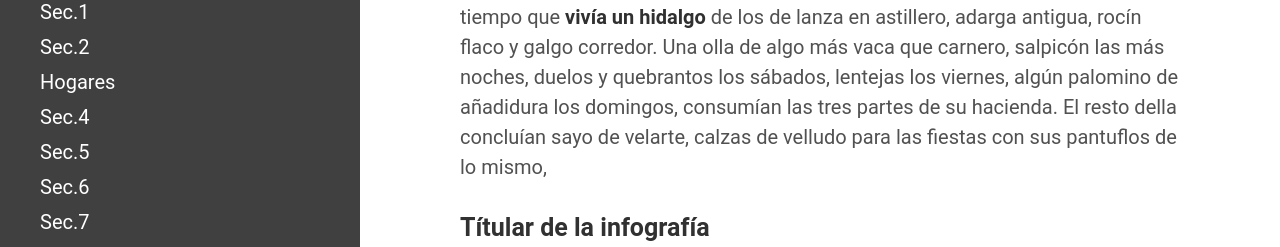
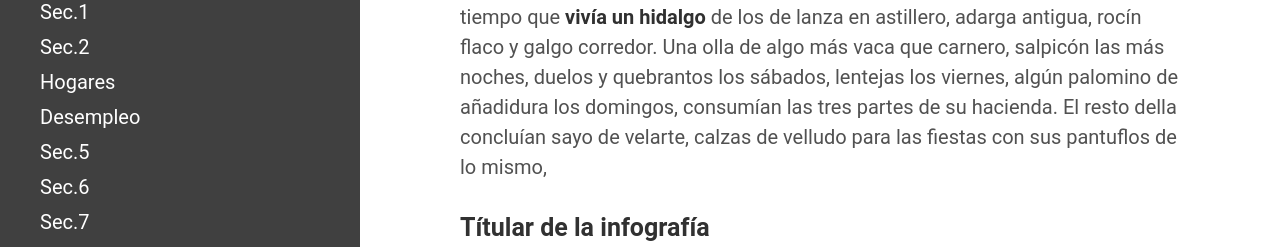
Before and after one commit to mper-bcn-ny/2017-metro, a Jekyll site: the page built from index.html, in a window 1280 px wide. Shown: the part 326-573 px from the top of the page. Built offline with Jekyll 4.4.1, drawn with Linux system fonts in a browser that asks for light colours; the list of posts is cut into pages by our own code.

Commit message:
Update 2017-02-17-seccion_4.md

```diff
--- a/_posts/2017-02-17-seccion_4.md
+++ b/_posts/2017-02-17-seccion_4.md
@@ -1,7 +1,7 @@
 ---
 layout: post
 title: Desempleo y participación ciudadana
-navigation: Sec.4
+navigation: Desempleo
 ---
 
 El barrio del Raval de la ciudad de Barcelona es el barrio con mayor paro y menor participación ciudadana. A lo largo de todo el trayecto de la linea 3 de metro se puede observar uno de los fenómenos que actualmente se está debatiendo en el ámbito europeo.
```
